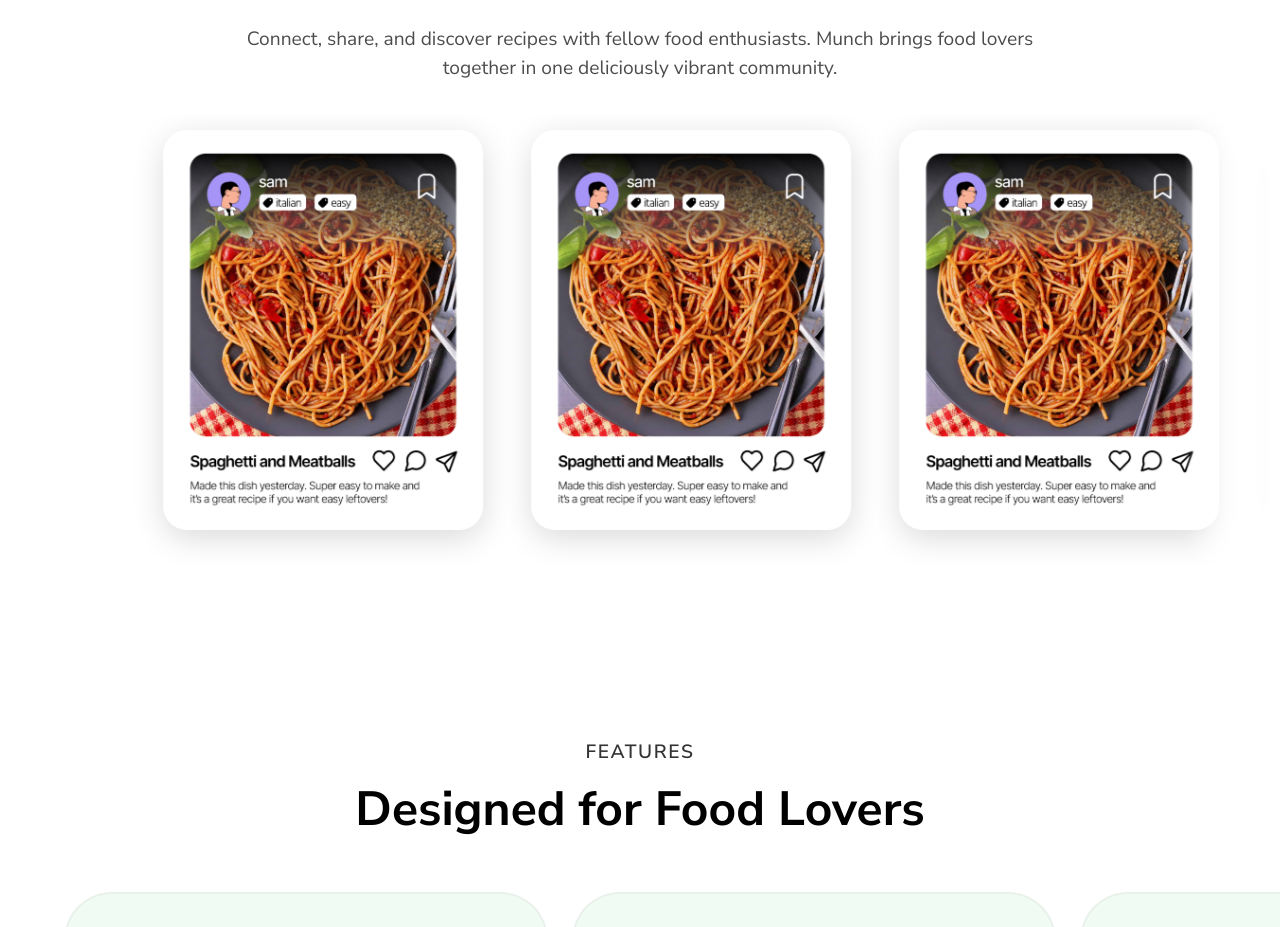
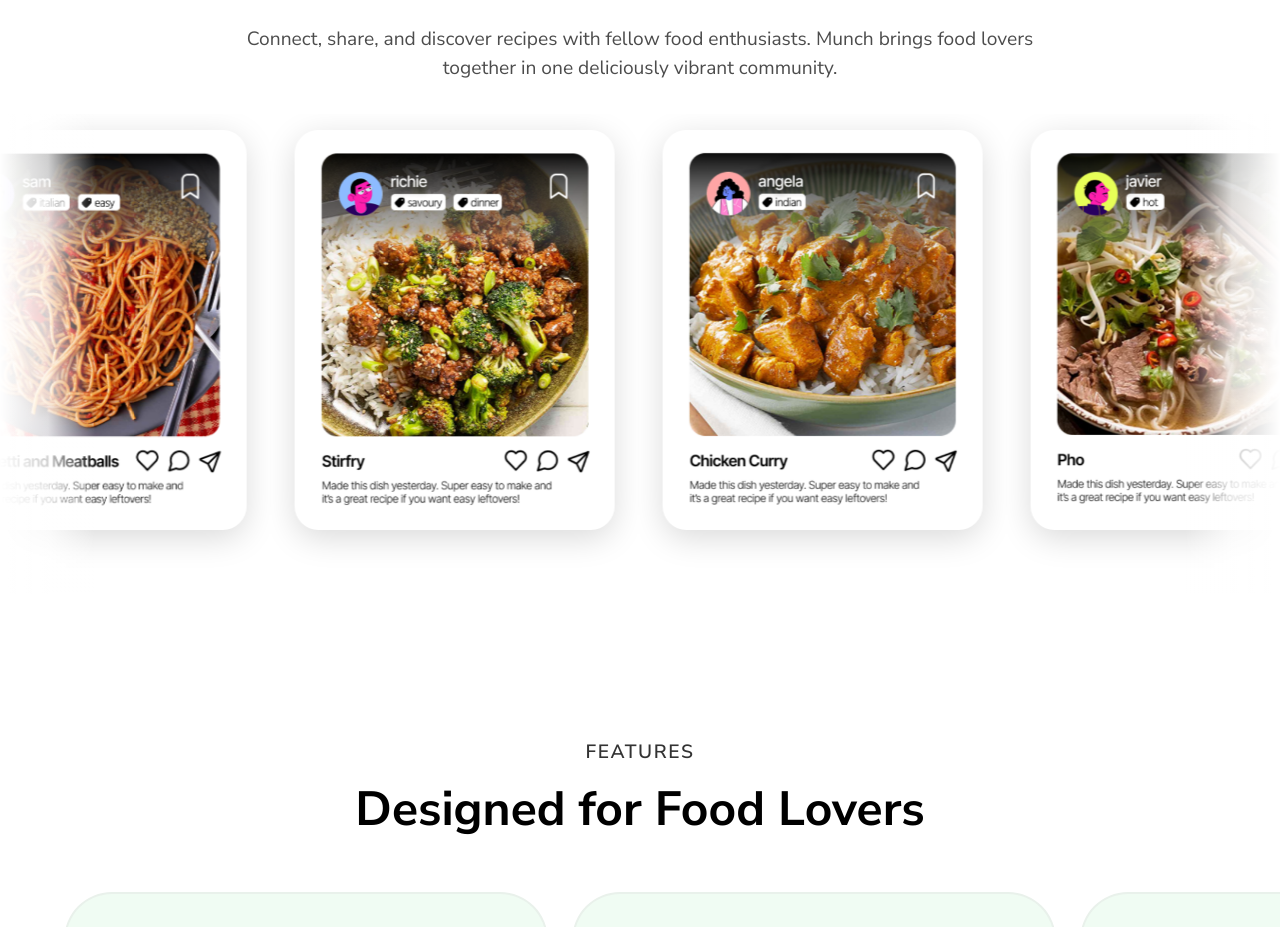
Before and after one commit to Jonnyoo/recipee, a React (Vite) app: page / in a window 1280 px wide. Shown: the part 900-1827 px from the top of the page. Built offline with nearby package versions, Linux system fonts and the light colour scheme.

Commit message:
Update App.css
fix the css!

Signed-off-by: coolcacti <124836035+coolcacti@users.noreply.github.com>

```diff
--- a/src/App.css
+++ b/src/App.css
@@ -224,16 +224,44 @@ html {
   z-index: 2;
 }
 
-.scroll-box {
+.scroll-box1,
+.scroll-box2,
+.scroll-box3,
+.scroll-box4,
+.scroll-box5,
+.scroll-box6 {
   width: 20rem;
   height: 25rem;
   border-radius: 1.5rem;
   flex-shrink: 0;
-  background-image: url('/images/post.png');
   background-size: cover;
   background-position: center;
   background-repeat: no-repeat;
   box-shadow: 0 0.5rem 2rem rgba(0, 0, 0, 0.15);
+}
+
+.scroll-box1 {
+  background-image: url('/images/post 1.png');
+}
+
+.scroll-box2 {
+  background-image: url('/images/post 2.png');
+}
+
+.scroll-box3 {
+  background-image: url('/images/post 3.png');
+}
+
+.scroll-box4 {
+  background-image: url('/images/post 4.png');
+}
+
+.scroll-box5 {
+  background-image: url('/images/post 5.png');
+}
+
+.scroll-box6 {
+  background-image: url('/images/post 6.png');
 }
 
 @keyframes scrollHorizontal {
```
